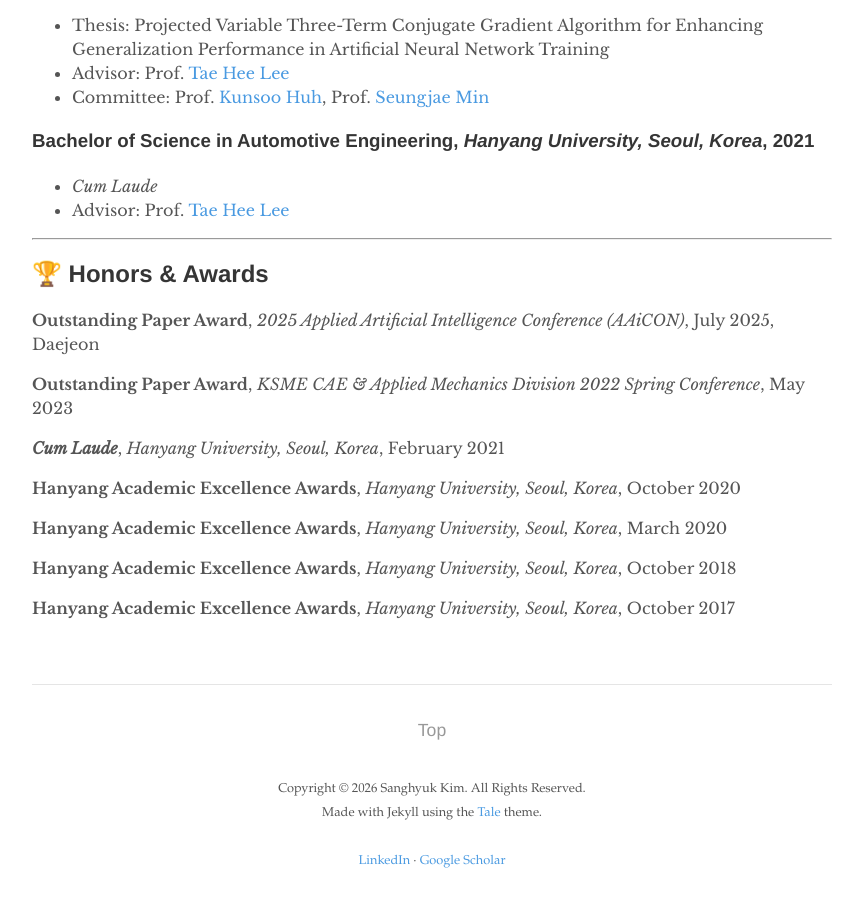
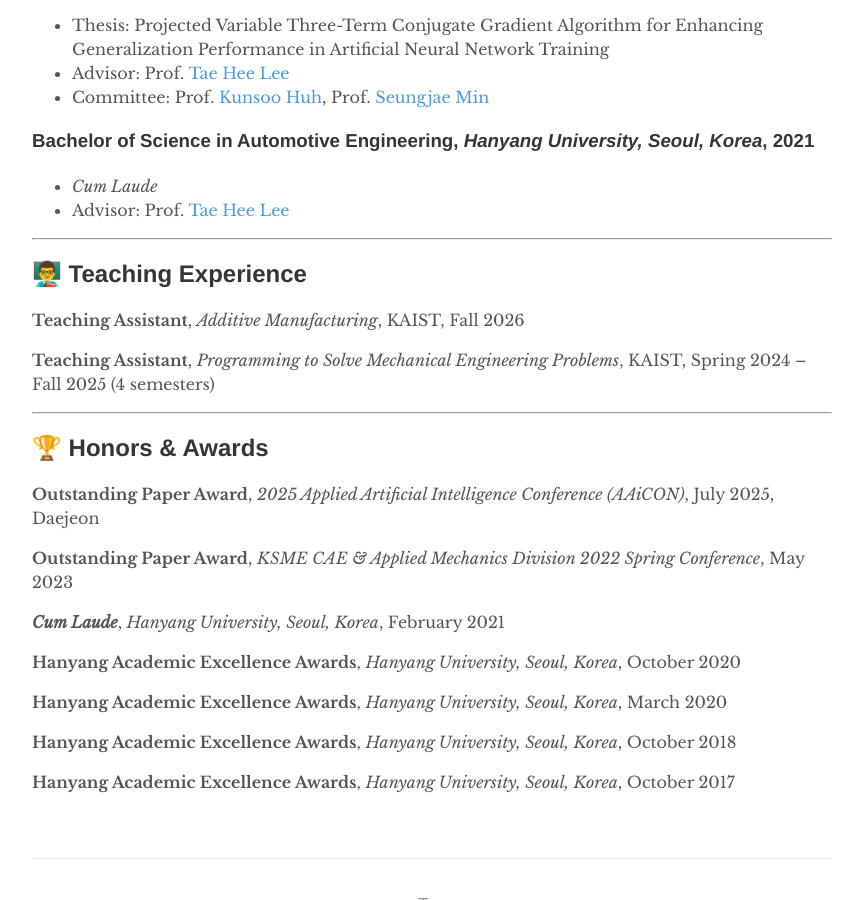
Before and after one commit to kim-sanghyuk/kim-sanghyuk.github.io, a Jekyll site: the page built from _pages/about.md, in a window 1280 px wide and 900 px high, scrolled down 1262 px. Shown: the whole window, without its empty margins (208-1071 px from the left). Built offline with Jekyll 4.4.1, drawn with Linux system fonts in a browser that asks for light colours.

Commit message:
Update about.md

```diff
--- a/_pages/about.md
+++ b/_pages/about.md
@@ -49,6 +49,14 @@
 
 ---
 
+## 👨‍🏫 Teaching Experience
+
+**Teaching Assistant**, _Additive Manufacturing_, KAIST, Fall 2026
+
+**Teaching Assistant**, _Programming to Solve Mechanical Engineering Problems_, KAIST, Spring 2024 – Fall 2025 (4 semesters)
+
+---
+
 ## 🏆 Honors & Awards
 
 **Outstanding Paper Award**, _2025 Applied Artificial Intelligence Conference (AAiCON)_, July 2025, Daejeon
```
